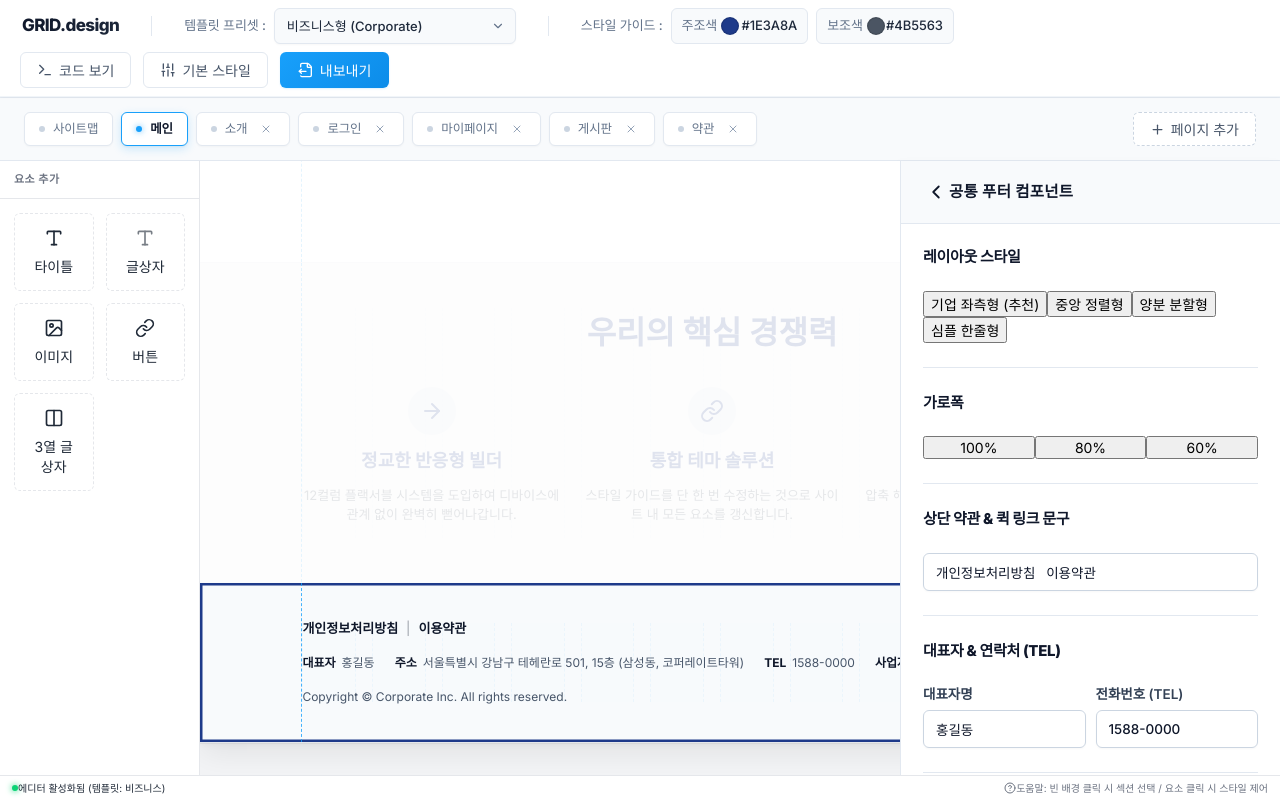
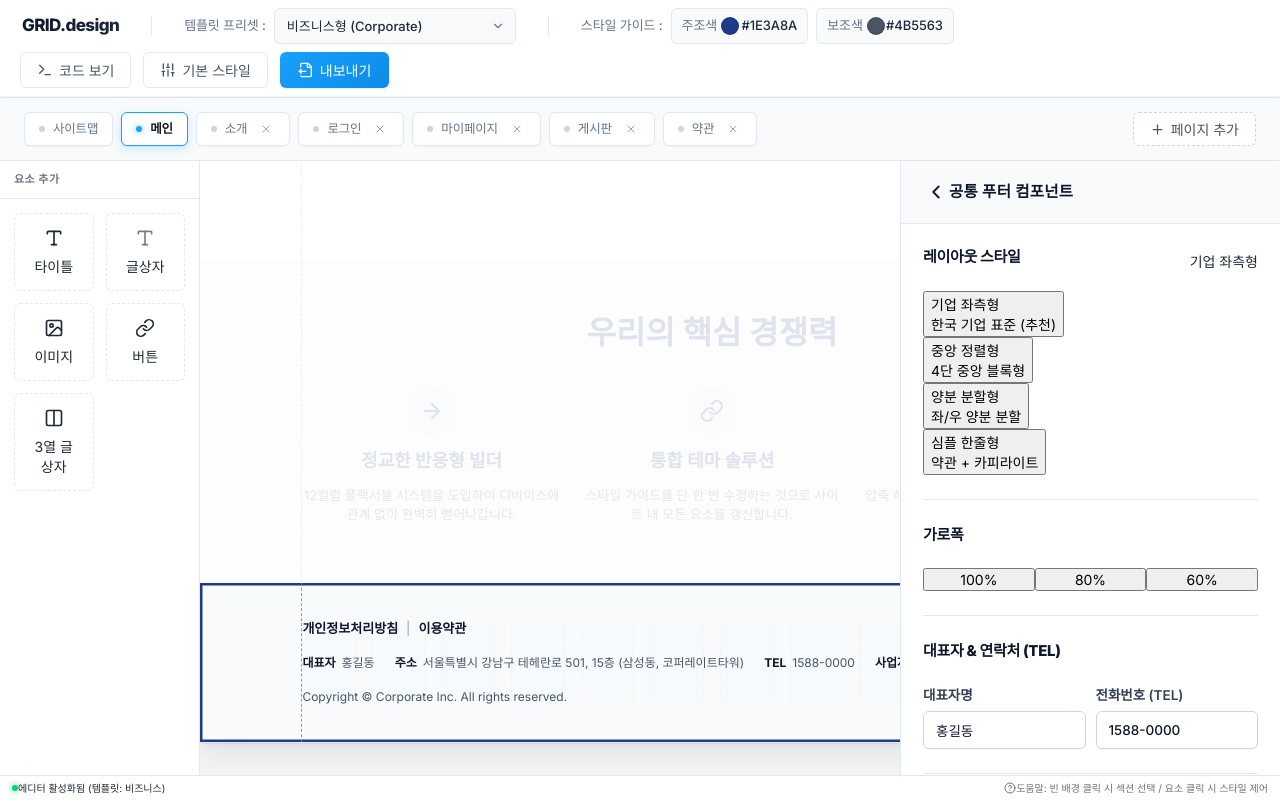
Before and after one commit to yoonzda/grid, a React (Vite) app: page / in a window 1280 px wide. Both pictures are taken after a click on the element 712 px from the left and 662 px from the top of the page. Built offline with nearby package versions, Linux system fonts and the light colour scheme; a web font is replaced by a local one.

Commit message:
feat: upgrade footer layout preset buttons with active card styling, unify data rendering across all 4 layouts, and dynamically hide unused input fields

```diff
--- a/src/components/CanvasGrid.tsx
+++ b/src/components/CanvasGrid.tsx
@@ -443,7 +443,6 @@ export const CanvasGrid: React.FC<CanvasGridProps> = ({
     const tel = sec.footerTel || '1588-0000';
     const bizNum = sec.footerBizNum || '123-45-67890';
     const linksStr = sec.footerLinksText || '개인정보처리방침   이용약관';
-    const links = linksStr;
     const copyright = sec.footerCopyright || `Copyright © ${company || 'Corporate Inc.'}. All rights reserved.`;
 
     // Helper to render interactive page links for policy & terms
@@ -486,37 +485,14 @@ export const CanvasGrid: React.FC<CanvasGridProps> = ({
       });
     };
 
-    if (layout === 'left-corporate') {
-      return (
-        <div
-          className="footer-flex-wrapper left-corporate"
-          style={{
-            display: 'flex',
-            flexDirection: 'column',
-            gap: '14px',
-            width: '100%',
-            margin: '0 auto',
-            paddingTop: `${paddingY}px`,
-            paddingBottom: `${paddingY}px`,
-            textAlign: 'left',
-            fontFamily: fontStyle,
-            boxSizing: 'border-box',
-            pointerEvents: 'auto',
-          }}
-        >
-          {/* Row 1: Links */}
-          <div style={{ display: 'flex', alignItems: 'center', gap: '14px', fontSize: '13px', color: textColor }}>
-            <div style={{ display: 'flex', alignItems: 'center' }}>
-              {renderInteractiveLinks()}
-            </div>
-          </div>
-
-          {/* Row 2: Rep, Address, Tel, BizNum */}
+    // Helper for business info row (Rep, Address, Tel, BizNum)
+    const renderBizInfoRow = (align: 'left' | 'center' | 'right' = 'left') => (
       <div
         style={{
           display: 'flex',
           flexWrap: 'wrap',
           alignItems: 'center',
+          justifyContent: align === 'center' ? 'center' : align === 'right' ? 'flex-end' : 'flex-start',
           columnGap: '20px',
           rowGap: '6px',
           fontSize: '12px',
@@ -549,6 +525,35 @@ export const CanvasGrid: React.FC<CanvasGridProps> = ({
           </span>
         )}
       </div>
+    );
+
+    if (layout === 'left-corporate') {
+      return (
+        <div
+          className="footer-flex-wrapper left-corporate"
+          style={{
+            display: 'flex',
+            flexDirection: 'column',
+            gap: '14px',
+            width: '100%',
+            margin: '0 auto',
+            paddingTop: `${paddingY}px`,
+            paddingBottom: `${paddingY}px`,
+            textAlign: 'left',
+            fontFamily: fontStyle,
+            boxSizing: 'border-box',
+            pointerEvents: 'auto',
+          }}
+        >
+          {/* Row 1: Links */}
+          <div style={{ display: 'flex', alignItems: 'center', gap: '14px', fontSize: '13px', color: textColor }}>
+            <div style={{ display: 'flex', alignItems: 'center' }}>
+              {renderInteractiveLinks()}
+            </div>
+          </div>
+
+          {/* Row 2: Rep, Address, Tel, BizNum */}
+          {renderBizInfoRow('left')}
 
           {/* Row 3: Copyright */}
           <div style={{ fontSize: '12px', color: subTextColor, marginTop: '2px' }}>
@@ -580,13 +585,11 @@ export const CanvasGrid: React.FC<CanvasGridProps> = ({
             <div style={{ fontSize: '15px', fontWeight: 700, color: textColor, letterSpacing: '-0.2px' }}>
               {company}
             </div>
-            <div style={{ fontSize: '12px', color: subTextColor, lineHeight: 1.6 }}>
-              {addr ? `주소: ${addr} | 대표자: ${rep} | TEL: ${tel} | 사업자번호: ${bizNum}` : sec.footerAddress}
-            </div>
+            {renderBizInfoRow('left')}
           </div>
           <div style={{ display: 'flex', flexDirection: 'column', gap: '10px', alignItems: 'flex-end', textAlign: 'right' }}>
             <div style={{ fontSize: '13px', fontWeight: 600, color: textColor }}>
-              {links}
+              {renderInteractiveLinks()}
             </div>
             <div style={{ fontSize: '12px', color: subTextColor }}>
               {copyright}
@@ -617,7 +620,7 @@ export const CanvasGrid: React.FC<CanvasGridProps> = ({
           }}
         >
           <div style={{ fontSize: '13px', fontWeight: 600, color: textColor }}>
-            {links}
+            {renderInteractiveLinks()}
           </div>
           <div style={{ fontSize: '12px', color: subTextColor }}>
             {copyright}
@@ -649,11 +652,9 @@ export const CanvasGrid: React.FC<CanvasGridProps> = ({
         <div style={{ fontSize: '16px', fontWeight: 700, color: textColor, letterSpacing: '-0.2px' }}>
           {company}
         </div>
-        <div style={{ fontSize: '12px', color: subTextColor, lineHeight: 1.6, maxWidth: '850px' }}>
-          {rep ? `대표자: ${rep}  |  주소: ${addr}  |  TEL: ${tel}  |  사업자번호: ${bizNum}` : sec.footerAddress}
-        </div>
+        {renderBizInfoRow('center')}
         <div style={{ display: 'flex', alignItems: 'center', gap: '16px', fontSize: '13px', fontWeight: 600, color: textColor, marginTop: '4px' }}>
-          {links}
+          {renderInteractiveLinks()}
         </div>
         <div style={{ fontSize: '12px', color: subTextColor, marginTop: '2px' }}>
           {copyright}
--- a/src/components/SidebarProperty.tsx
+++ b/src/components/SidebarProperty.tsx
@@ -865,28 +865,49 @@ export const SidebarProperty: React.FC<SidebarPropertyProps> = ({
 
           <div className="properties-body flex-1 overflow-auto p-4 flex flex-col gap-5">
             {/* 1. Layout Style Preset */}
-            <div className="property-group flex flex-col gap-2">
+            <div className="property-group flex flex-col gap-2.5">
+              <div className="flex items-center justify-between">
                 <label className="group-title">레이아웃 스타일</label>
+                <span className="text-[11px] font-semibold text-sky-600 bg-sky-50 px-2 py-0.5 rounded-full border border-sky-200">
+                  {layout === 'left-corporate' && '기업 좌측형'}
+                  {layout === 'stacked-center' && '중앙 정렬형'}
+                  {layout === 'split-between' && '양분 분할형'}
+                  {layout === 'simple-center' && '심플 한줄형'}
+                </span>
+              </div>
               <div className="grid grid-cols-2 gap-2">
                 {[
-                  { key: 'left-corporate', label: '기업 좌측형 (추천)' },
-                  { key: 'stacked-center', label: '중앙 정렬형' },
-                  { key: 'split-between', label: '양분 분할형' },
-                  { key: 'simple-center', label: '심플 한줄형' },
-                ].map((item) => (
+                  { key: 'left-corporate', title: '기업 좌측형', desc: '한국 기업 표준 (추천)' },
+                  { key: 'stacked-center', title: '중앙 정렬형', desc: '4단 중앙 블록형' },
+                  { key: 'split-between', title: '양분 분할형', desc: '좌/우 양분 분할' },
+                  { key: 'simple-center', title: '심플 한줄형', desc: '약관 + 카피라이트' },
+                ].map((item) => {
+                  const isActive = layout === item.key;
+                  return (
                     <button
                       key={item.key}
                       type="button"
-                    className={`py-2 px-2 rounded text-xs border font-medium transition-all ${
-                      layout === item.key
-                        ? 'bg-[#e0f2fe] text-[#0369a1] border-[#7dd3fc] font-bold shadow-sm'
-                        : 'bg-white text-gray-700 border-gray-300 hover:bg-gray-50'
+                      className={`flex flex-col items-start p-2.5 rounded-lg border text-left transition-all relative cursor-pointer ${
+                        isActive
+                          ? 'bg-sky-50/90 border-sky-500 text-sky-900 shadow-sm ring-2 ring-sky-500/20 font-bold'
+                          : 'bg-white border-slate-200 text-slate-700 hover:bg-slate-50 hover:border-slate-300 font-medium'
                       }`}
                       onClick={() => updateSection({ footerLayout: item.key as any })}
                     >
-                    {item.label}
-                  </button>
-                ))}
+                      <div className="flex items-center justify-between w-full mb-0.5">
+                        <span className={`text-xs ${isActive ? 'text-sky-900 font-bold' : 'text-slate-800'}`}>
+                          {item.title}
+                        </span>
+                        {isActive && (
+                          <span className="w-2 h-2 rounded-full bg-sky-500 shadow-sm"></span>
+                        )}
+                      </div>
+                      <span className={`text-[10px] ${isActive ? 'text-sky-700' : 'text-slate-400'}`}>
+                        {item.desc}
+                      </span>
+                    </button>
+                  );
+                })}
               </div>
             </div>
 
@@ -913,18 +934,22 @@ export const SidebarProperty: React.FC<SidebarPropertyProps> = ({
               </div>
             </div>
 
-            {/* 3. Links */}
-            <div className="property-group flex flex-col gap-2">
-              <label className="group-title">상단 약관 & 퀵 링크 문구</label>
-              <input
-                type="text"
-                value={links}
-                onChange={(e) => updateSection({ footerLinksText: e.target.value })}
-                placeholder="개인정보처리방침   이용약관"
-              />
-            </div>
-
-            {/* 4. Representative & Tel */}
+            {/* 3. Company Name (Only shown for layouts that render Company Name) */}
+            {(layout === 'stacked-center' || layout === 'split-between') && (
+              <div className="property-group flex flex-col gap-2">
+                <label className="group-title">회사명 / 브랜드 상호</label>
+                <input
+                  type="text"
+                  value={company}
+                  onChange={(e) => updateSection({ footerCompany: e.target.value })}
+                  placeholder="(주) 코퍼레이트"
+                />
+              </div>
+            )}
+
+            {/* 4. Business Info (Only shown for layouts that render Representative, Tel, Address, BizNum) */}
+            {layout !== 'simple-center' && (
+              <>
                 <div className="property-group flex flex-col gap-2">
                   <label className="group-title">대표자 & 연락처 (TEL)</label>
                   <div className="grid-inputs-row">
@@ -934,7 +959,7 @@ export const SidebarProperty: React.FC<SidebarPropertyProps> = ({
                         type="text"
                         value={representative}
                         onChange={(e) => updateSection({ footerRepresentative: e.target.value })}
-                    placeholder="이중선"
+                        placeholder="홍길동"
                       />
                     </div>
                     <div className="grid-input-item">
@@ -943,13 +968,12 @@ export const SidebarProperty: React.FC<SidebarPropertyProps> = ({
                         type="text"
                         value={tel}
                         onChange={(e) => updateSection({ footerTel: e.target.value })}
-                    placeholder="032-751-1199"
-                  />
-                </div>
-              </div>
-            </div>
-
-            {/* 5. Address & BizNum */}
+                        placeholder="1588-0000"
+                      />
+                    </div>
+                  </div>
+                </div>
+
                 <div className="property-group flex flex-col gap-2">
                   <label className="group-title">주소 & 사업자등록번호</label>
                   <div className="flex flex-col gap-2">
@@ -957,36 +981,38 @@ export const SidebarProperty: React.FC<SidebarPropertyProps> = ({
                       type="text"
                       value={address}
                       onChange={(e) => updateSection({ footerAddress: e.target.value })}
-                  placeholder="인천광역시 미추홀구 인주대로 147, 2~3층(용현동)"
+                      placeholder="서울특별시 강남구 테헤란로 501..."
                     />
                     <input
                       type="text"
                       value={bizNum}
                       onChange={(e) => updateSection({ footerBizNum: e.target.value })}
-                  placeholder="사업자번호: 346-85-02027"
-                />
-              </div>
-            </div>
-
-            {/* 6. Company Name */}
-            <div className="property-group flex flex-col gap-2">
-              <label className="group-title">회사명 / 브랜드 상호</label>
-              <input
-                type="text"
-                value={company}
-                onChange={(e) => updateSection({ footerCompany: e.target.value })}
-                placeholder="(주) 널리아이 / 마춤드림센터"
-              />
-            </div>
-
-            {/* 7. Copyright */}
+                      placeholder="123-45-67890"
+                    />
+                  </div>
+                </div>
+              </>
+            )}
+
+            {/* 5. Policy & Links (Shown for all layouts) */}
+            <div className="property-group flex flex-col gap-2">
+              <label className="group-title">상단 약관 & 퀵 링크 문구</label>
+              <input
+                type="text"
+                value={links}
+                onChange={(e) => updateSection({ footerLinksText: e.target.value })}
+                placeholder="개인정보처리방침   이용약관"
+              />
+            </div>
+
+            {/* 6. Copyright (Shown for all layouts) */}
             <div className="property-group flex flex-col gap-2">
               <label className="group-title">카피라이트 (Copyright)</label>
               <input
                 type="text"
                 value={copyright}
                 onChange={(e) => updateSection({ footerCopyright: e.target.value })}
-                placeholder="Copyright © Macum Dream Center. All rights reserved."
+                placeholder="Copyright © Corporate Inc. All rights reserved."
               />
             </div>
 
```
Lines whose indentation alone changed are shown as unchanged.
